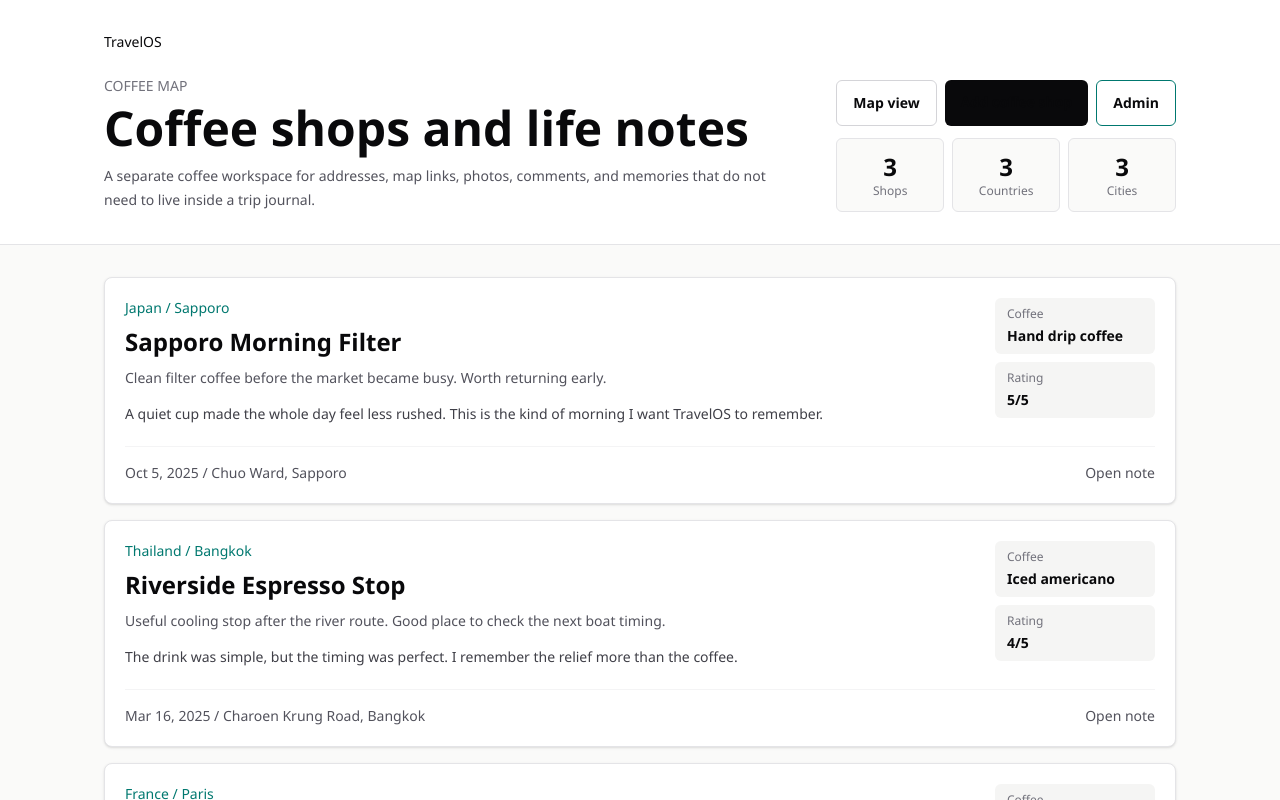
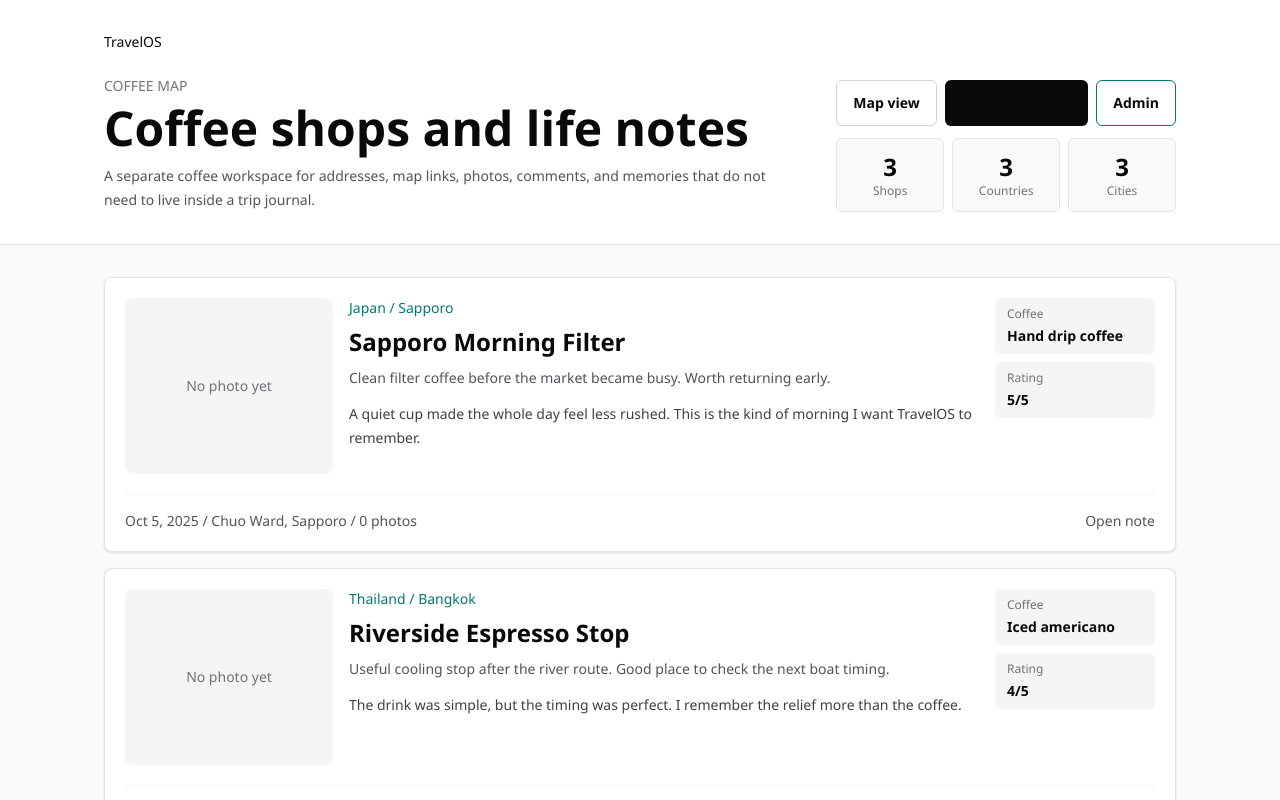
Before and after one commit to c8vzn4ym5g-ai/travelos2, a Next.js app: page /coffee in a window 1280 px wide. Shown: the top 800 px of the page. Built offline with nearby package versions, Linux system fonts and the light colour scheme.

Commit message:
Show Coffee photos after upload

```diff
--- a/app/coffee/admin/page.tsx
+++ b/app/coffee/admin/page.tsx
@@ -418,9 +418,18 @@ export default function CoffeeAdminPage() {
       }
 
       const data = (await response.json()) as { content: { shops: CoffeeShop[] }; photo: CoffeePhoto };
-      setShops(data.content.shops);
+      const freshResponse = await fetch("/api/coffee/content", { cache: "no-store" });
+      const freshData = freshResponse.ok ? ((await freshResponse.json()) as CoffeeContentResponse) : null;
+      const nextShops = freshData?.content.shops ?? data.content.shops;
+      const savedShop = nextShops.find((shop) => shop.id === coffeeShopId);
+
+      setShops(nextShops);
       form.reset();
-      setMessage(`Photo uploaded: ${data.photo.originalFilename}`);
+      setMessage(
+        savedShop?.photos.some((photo) => photo.id === data.photo.id)
+          ? `Photo uploaded: ${data.photo.originalFilename}`
+          : "Photo uploaded, but the saved record did not refresh. Please try Upload again.",
+      );
     } catch (error) {
       setMessage(error instanceof DOMException && error.name === "AbortError" ? "Photo upload timed out. Try a smaller photo." : "Photo upload failed. Try another image.");
     } finally {
--- a/app/coffee/page.tsx
+++ b/app/coffee/page.tsx
@@ -18,7 +18,18 @@ function formatDate(date: string): string {
 function CoffeeCard({ shop }: { shop: CoffeeShopListItem }) {
   return (
     <article className="rounded-lg border border-zinc-200 bg-white p-5 shadow-sm">
-      <div className="flex flex-col gap-4 sm:flex-row sm:items-start sm:justify-between">
+      <div className="grid gap-4 lg:grid-cols-[13rem_1fr]">
+        <Link className="block overflow-hidden rounded-lg bg-stone-100" href={`/coffee/${shop.slug}`}>
+          {shop.coverPhoto ? (
+            // eslint-disable-next-line @next/next/no-img-element
+            <img alt={shop.coverPhoto.caption ?? shop.coverPhoto.originalFilename} className="h-44 w-full object-cover lg:h-full" src={shop.coverPhoto.storageKey} />
+          ) : (
+            <div className="grid h-44 place-items-center px-4 text-center text-sm text-zinc-500">
+              No photo yet
+            </div>
+          )}
+        </Link>
+        <div className="flex flex-col gap-4 sm:flex-row sm:items-start sm:justify-between">
         <div>
           <p className="text-sm font-medium text-teal-700">
             {shop.country} / {shop.city}
@@ -40,9 +51,10 @@ function CoffeeCard({ shop }: { shop: CoffeeShopListItem }) {
           </div>
         </div>
       </div>
+      </div>
       <div className="mt-5 flex flex-col gap-3 border-t border-zinc-100 pt-4 text-sm text-zinc-600 sm:flex-row sm:items-center sm:justify-between">
         <span>
-          {formatDate(shop.visitedAt)} / {shop.address}
+          {formatDate(shop.visitedAt)} / {shop.address} / {shop.photoCount} photos
         </span>
         <Link className="font-medium text-zinc-950" href={`/coffee/${shop.slug}`}>
           Open note
--- a/lib/coffee.ts
+++ b/lib/coffee.ts
@@ -112,6 +112,7 @@ export function toCoffeeShopListItems(shops: CoffeeShop[]): CoffeeShopListItem[]
     lifeNote: shop.lifeNote,
     mapUrl: shop.mapUrl,
     websiteUrl: shop.websiteUrl,
+    coverPhoto: shop.photos.find((photo) => photo.storageKey.startsWith("http") || photo.storageKey.startsWith("/")) ?? null,
     photoCount: shop.photos.length,
   }));
 }
--- a/lib/types.ts
+++ b/lib/types.ts
@@ -192,5 +192,6 @@ export interface CoffeeShopListItem {
   lifeNote: CoffeeShop["lifeNote"];
   mapUrl: CoffeeShop["mapUrl"];
   websiteUrl: CoffeeShop["websiteUrl"];
+  coverPhoto: CoffeePhoto | null;
   photoCount: number;
 }
```
Lines whose indentation alone changed are shown as unchanged.
